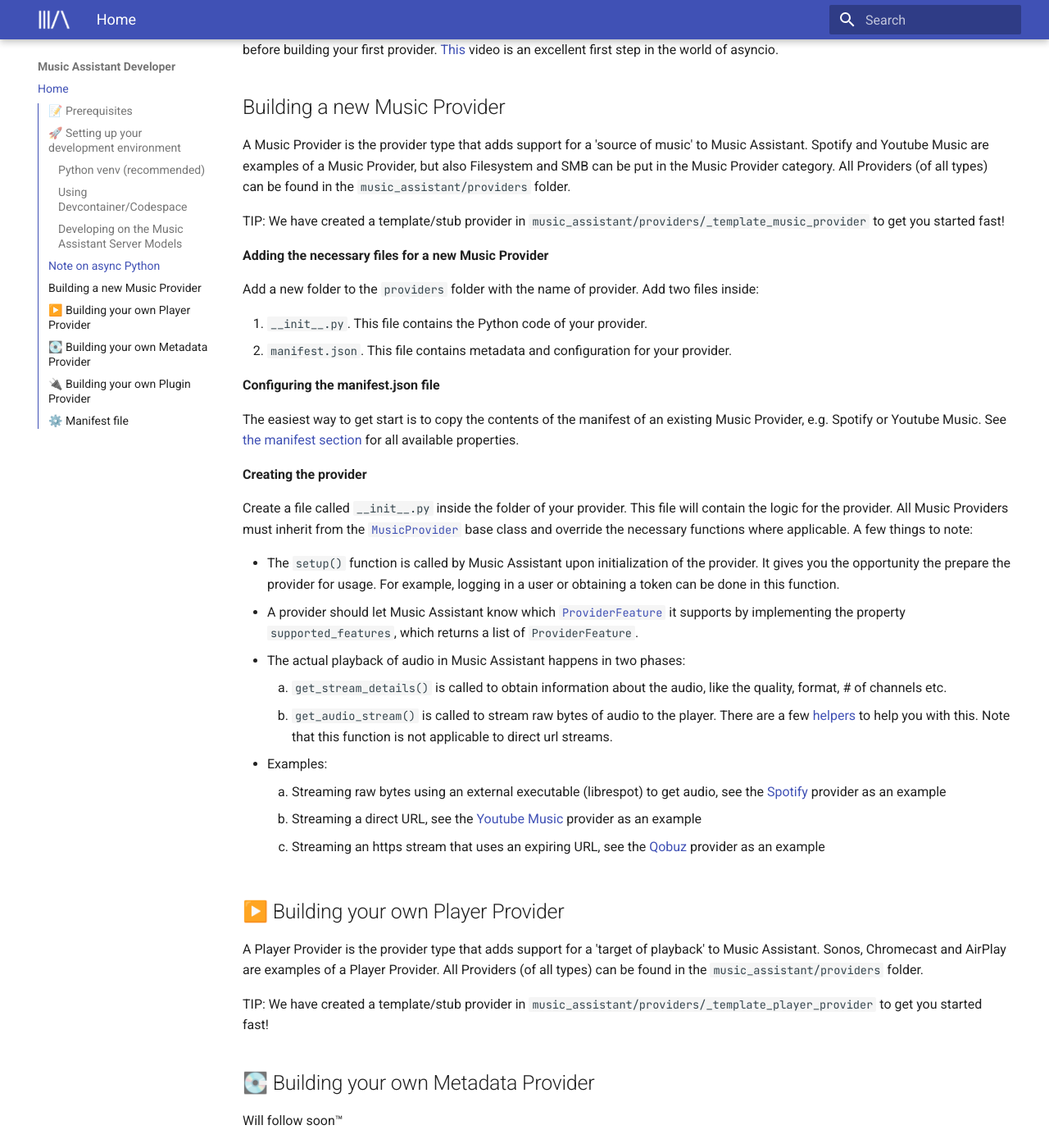
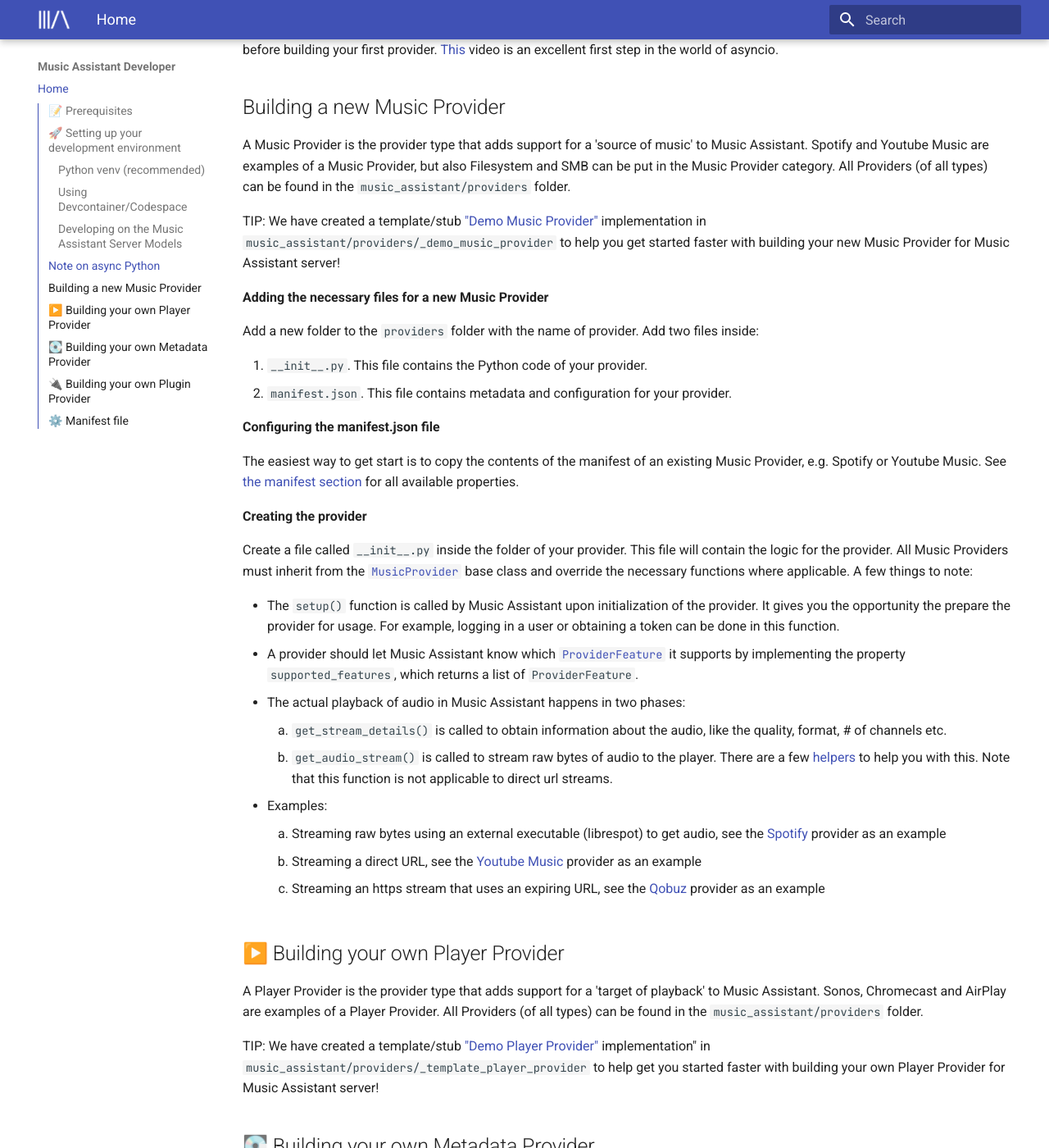
Before and after one commit to music-assistant/developers.music-assistant.io, an MkDocs documentation site: the page built from docs/index.md, in a window 1280 px wide and 1400 px high, scrolled down 1637 px. Shown: the whole window at 82% size. Built offline with MkDocs 1.6.1 and Material for MkDocs 9.7.7, drawn with Linux system fonts in a browser that asks for light colours.

Commit message:
Enhance tips for Music and Player Provider creation (#1)

```diff
--- a/docs/index.md
+++ b/docs/index.md
@@ -54,7 +54,7 @@
 
 A Music Provider is the provider type that adds support for a 'source of music' to Music Assistant. Spotify and Youtube Music are examples of a Music Provider, but also Filesystem and SMB can be put in the Music Provider category. All Providers (of all types) can be found in the `music_assistant/providers` folder.
 
-TIP: We have created a template/stub provider in `music_assistant/providers/_template_music_provider` to get you started fast!
+TIP: We have created a template/stub ["Demo Music Provider"](https://github.com/music-assistant/server/tree/dev/music_assistant/providers/_demo_music_provider) implementation in `music_assistant/providers/_demo_music_provider` to help you get started faster with building your new Music Provider for Music Assistant server!
 
 **Adding the necessary files for a new Music Provider**
 
@@ -87,7 +87,7 @@
 A Player Provider is the provider type that adds support for a 'target of playback' to Music Assistant. Sonos, Chromecast and AirPlay are examples of a Player Provider.
 All Providers (of all types) can be found in the `music_assistant/providers` folder.
 
-TIP: We have created a template/stub provider in `music_assistant/providers/_template_player_provider` to get you started fast!
+TIP: We have created a template/stub ["Demo Player Provider"](https://github.com/music-assistant/server/tree/dev/music_assistant/providers/_demo_player_provider) implementation" in `music_assistant/providers/_template_player_provider` to help get you started faster with building your own Player Provider for Music Assistant server!
 
 ## 💽 Building your own Metadata Provider
 
```
